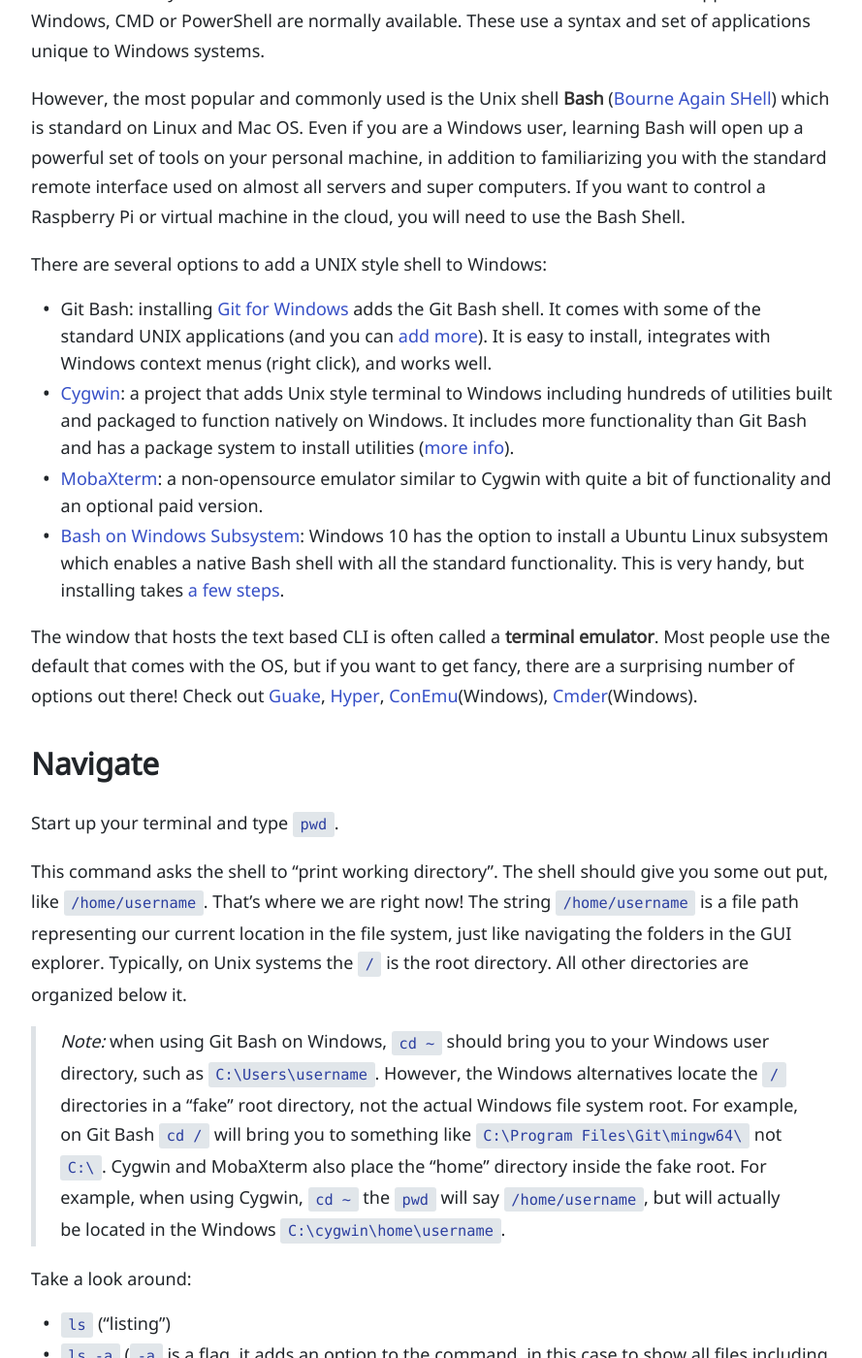
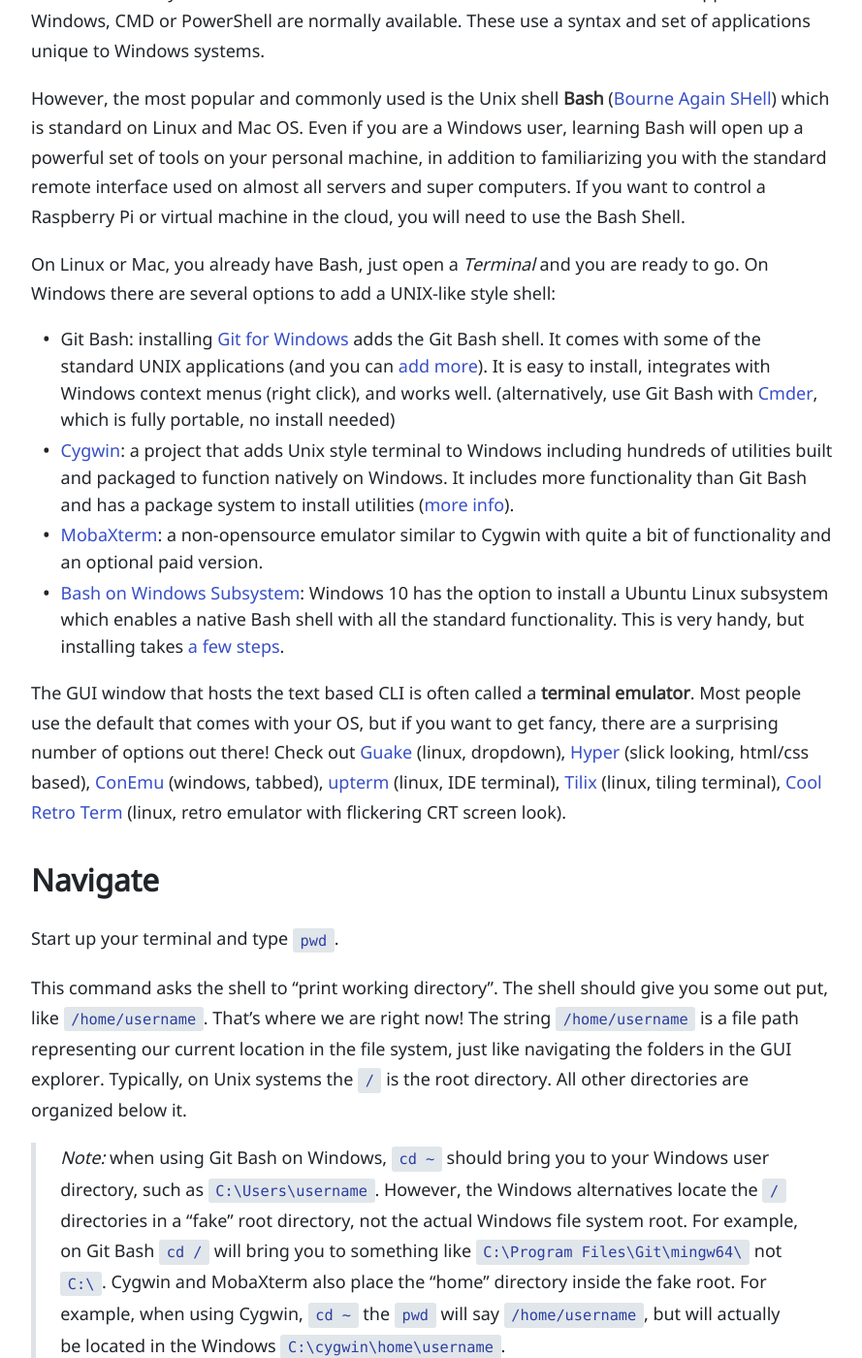
Before and after one commit to evanwill/_drafts, a Jekyll site: the page built from _notes/commandline.md, in a window 1280 px wide and 1400 px high, scrolled down 1270 px. Shown: the whole window at 97% size, without its empty margins (194-1083 px from the left). Built offline with Jekyll 4.4.1, drawn with Linux system fonts in a browser that asks for light colours.

Commit message:
terminal emulators

```diff
--- a/_notes/commandline.md
+++ b/_notes/commandline.md
@@ -40,16 +40,17 @@
 Even if you are a Windows user, learning Bash will open up a powerful set of tools on your personal machine, in addition to familiarizing you with the standard remote interface used on almost all servers and super computers.
 If you want to control a Raspberry Pi or virtual machine in the cloud, you will need to use the Bash Shell.
 
-There are several options to add a UNIX style shell to Windows:
+On Linux or Mac, you already have Bash, just open a *Terminal* and you are ready to go.
+On Windows there are several options to add a UNIX-like style shell:
 
-- Git Bash: installing [Git for Windows](https://git-for-windows.github.io/) adds the Git Bash shell. It comes with some of the standard UNIX applications (and you can [add more](https://evanwill.github.io/_drafts/notes/gitbash-windows.html)). It is easy to install, integrates with Windows context menus (right click), and works well.
+- Git Bash: installing [Git for Windows](https://git-for-windows.github.io/) adds the Git Bash shell. It comes with some of the standard UNIX applications (and you can [add more](https://evanwill.github.io/_drafts/notes/gitbash-windows.html)). It is easy to install, integrates with Windows context menus (right click), and works well. (alternatively, use Git Bash with [Cmder](https://evanwill.github.io/_drafts/notes/cmdr.html), which is fully portable, no install needed)
 - [Cygwin](https://www.cygwin.com/): a project that adds Unix style terminal to Windows including hundreds of utilities built and packaged to function natively on Windows. It includes more functionality than Git Bash and has a package system to install utilities ([more info](https://evanwill.github.io/_drafts/notes/cygwin.html)).
 - [MobaXterm](http://mobaxterm.mobatek.net/): a non-opensource emulator similar to Cygwin with quite a bit of functionality and an optional paid version.
 - [Bash on Windows Subsystem](https://msdn.microsoft.com/en-us/commandline/wsl/about): Windows 10 has the option to install a Ubuntu Linux subsystem which enables a native Bash shell with all the standard functionality. This is very handy, but installing takes [a few steps](https://msdn.microsoft.com/en-us/commandline/wsl/install_guide).
 
-The window that hosts the text based CLI is often called a **terminal emulator**.
-Most people use the default that comes with the OS, but if you want to get fancy, there are a surprising number of options out there!
-Check out [Guake](http://guake-project.org/), [Hyper](https://hyper.is/), [ConEmu](https://conemu.github.io/)(Windows), [Cmder](https://evanwill.github.io/_drafts/notes/cmdr.html)(Windows).
+The GUI window that hosts the text based CLI is often called a **terminal emulator**.
+Most people use the default that comes with your OS, but if you want to get fancy, there are a surprising number of options out there!
+Check out [Guake](http://guake-project.org/) (linux, dropdown), [Hyper](https://hyper.is/) (slick looking, html/css based), [ConEmu](https://conemu.github.io/) (windows, tabbed), [upterm](https://github.com/railsware/upterm) (linux, IDE terminal), [Tilix](https://gnunn1.github.io/tilix-web/) (linux, tiling terminal), [Cool Retro Term](https://github.com/Swordfish90/cool-retro-term) (linux, retro emulator with flickering CRT screen look).
 
 ## Navigate
 
```
